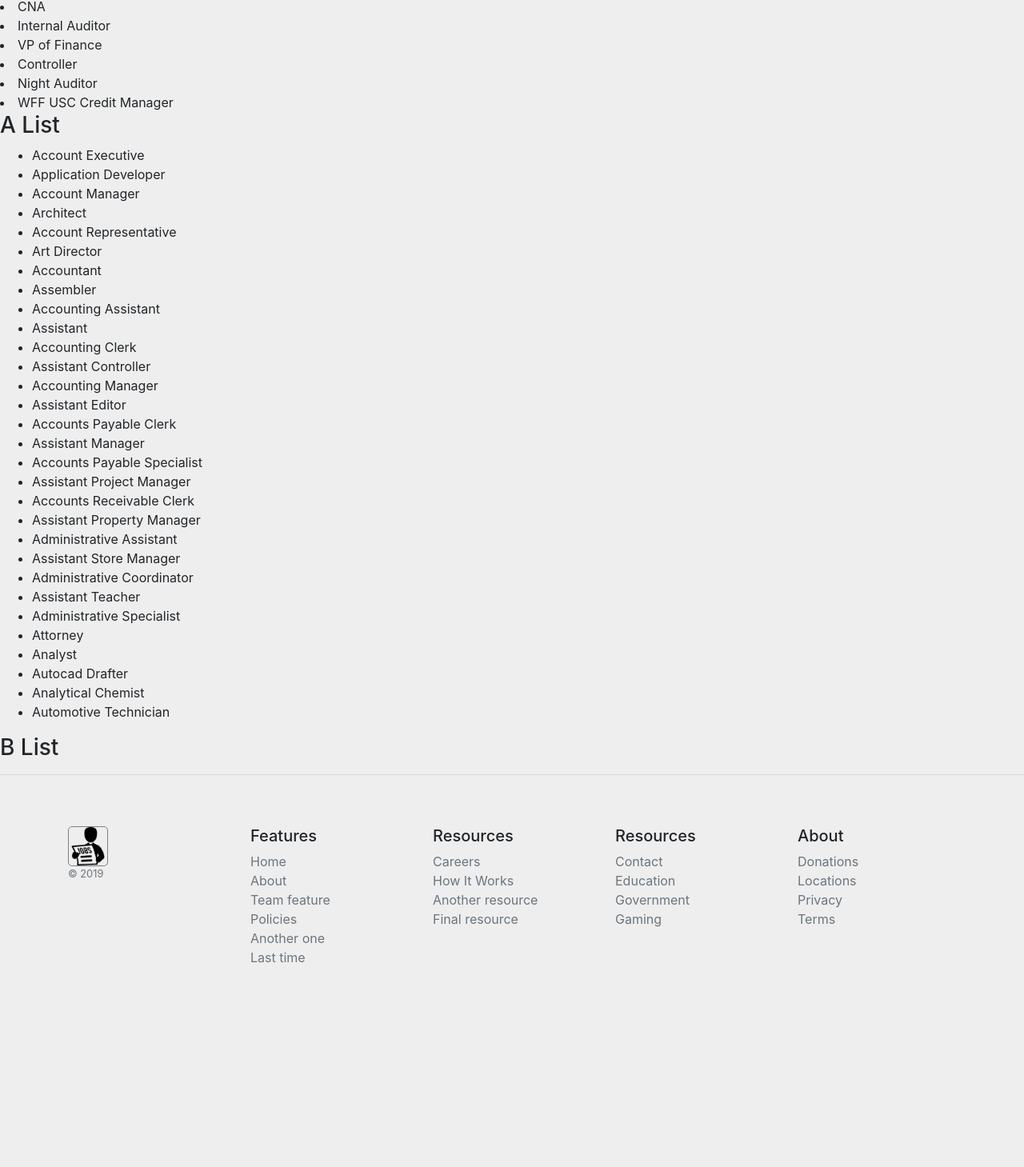
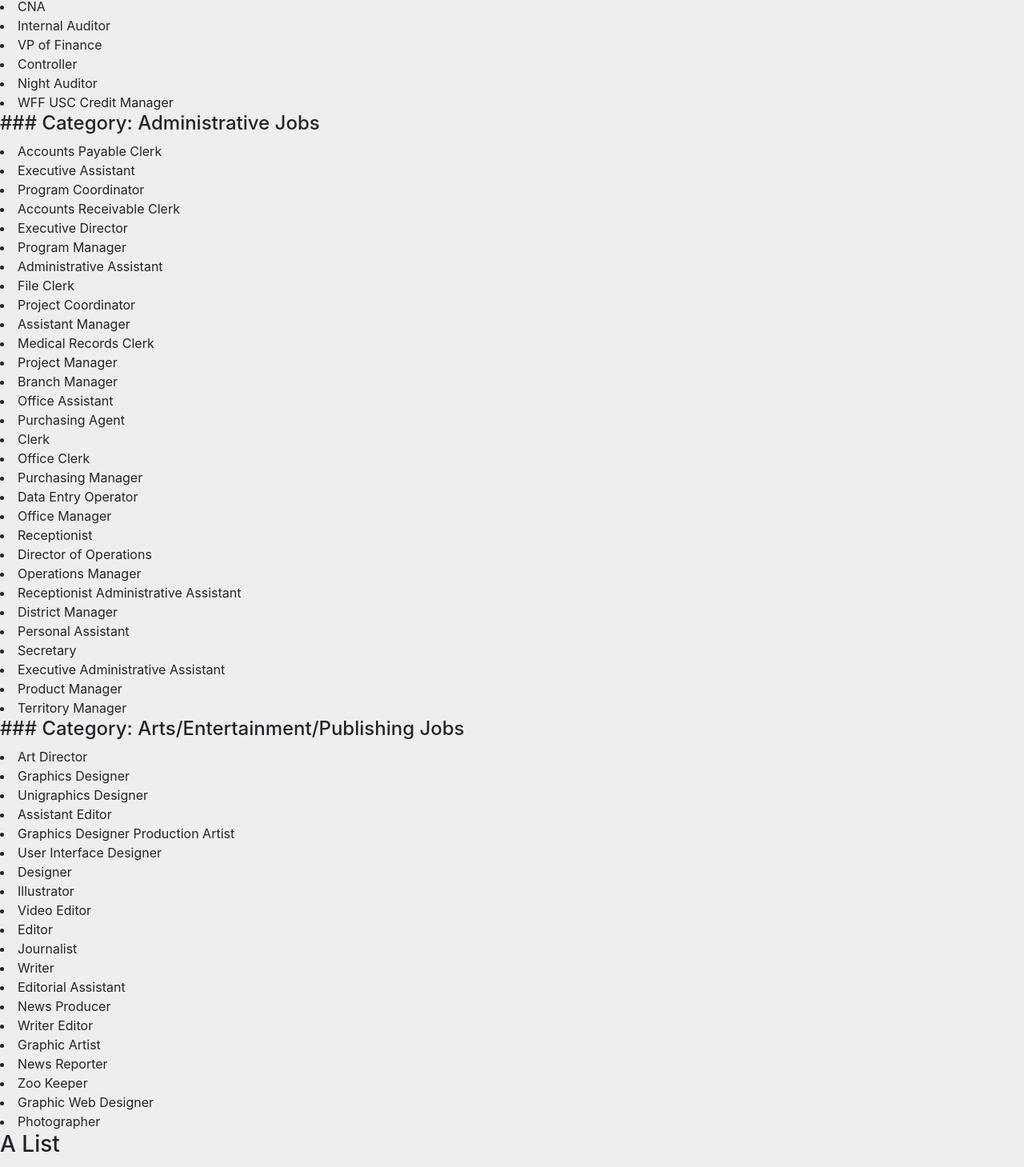
Before and after one commit to lelisloisBen/jobs, a React (Create React App) app: page /Policies in a window 1280 px wide. Shown: the part 854-2313 px from the top of the page at 80% size. Before the commit the page ends 2127 px from the top, so only its background shows below. Built offline with nearby package versions, Linux system fonts and the light colour scheme.

Commit message:
list jobs

```diff
--- a/src/pages/Policies/Policies.js
+++ b/src/pages/Policies/Policies.js
@@ -67,6 +67,61 @@ class Policies extends Component {
     <li>Night Auditor</li>
     <li>WFF USC Credit Manager</li>
 
+    <h4>### Category: Administrative Jobs</h4>
+
+    <li>Accounts Payable Clerk</li>
+    <li>Executive Assistant</li>
+    <li>Program Coordinator</li>
+    <li>Accounts Receivable Clerk</li>
+    <li>Executive Director</li>
+    <li>Program Manager</li>
+    <li>Administrative Assistant</li>
+    <li>File Clerk</li>
+    <li>Project Coordinator</li>
+    <li>Assistant Manager</li>
+    <li>Medical Records Clerk</li>
+    <li>Project Manager</li>
+    <li>Branch Manager</li>
+    <li>Office Assistant</li>
+    <li>Purchasing Agent</li>
+    <li>Clerk</li>
+    <li>Office Clerk</li>
+    <li>Purchasing Manager</li>
+    <li>Data Entry Operator</li>
+    <li>Office Manager</li>
+    <li>Receptionist</li>
+    <li>Director of Operations</li>
+    <li>Operations Manager</li>
+    <li>Receptionist Administrative Assistant</li>
+    <li>District Manager</li>
+    <li>Personal Assistant</li>
+    <li>Secretary</li>
+    <li>Executive Administrative Assistant</li>
+    <li>Product Manager</li>
+    <li>Territory Manager</li>
+
+    <h4>### Category: Arts/Entertainment/Publishing Jobs</h4>
+
+        <li>Art Director</li>
+        <li>Graphics Designer</li>
+        <li>Unigraphics Designer</li>
+        <li>Assistant Editor</li>
+        <li>Graphics Designer Production Artist</li>
+        <li>User Interface Designer</li>
+        <li>Designer</li>
+        <li>Illustrator</li>
+        <li>Video Editor</li>
+        <li>Editor</li>
+        <li>Journalist</li>
+        <li>Writer</li>
+        <li>Editorial Assistant</li>
+        <li>News Producer</li>
+        <li>Writer Editor</li>
+        <li>Graphic Artist</li>
+        <li>News Reporter</li>
+        <li>Zoo Keeper</li>
+        <li>Graphic Web Designer</li>
+        <li>Photographer</li>
 
 
 
```
